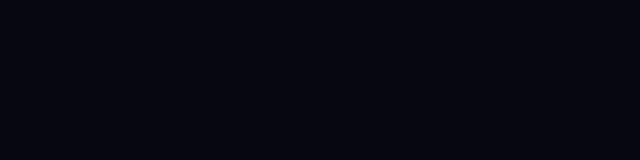
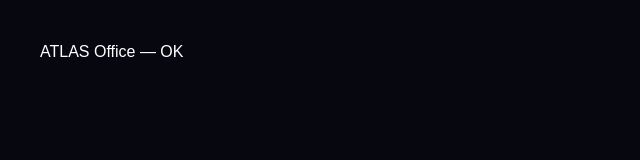
Before and after one commit to siamebiz-art/atlas-office, a Next.js app: page / in a window 1280 px wide. Before the commit this address had no page. Shown: the top 160 px of the page, without its empty margins (0-640 px from the left). Built offline with nearby package versions, Linux system fonts and the light colour scheme; a web font is replaced by a local one.

Commit message:
debug: plain page to test if routing works at all

```diff
--- a/app/page.tsx
+++ b/app/page.tsx
@@ -1,7 +1,3 @@
-import { redirect } from "next/navigation"
-
-export const dynamic = "force-dynamic"
-
 export default function Home() {
-  redirect("/sign-in")
+  return <div style={{ padding: 40, fontFamily: "sans-serif" }}>ATLAS Office — OK</div>
 }
```
